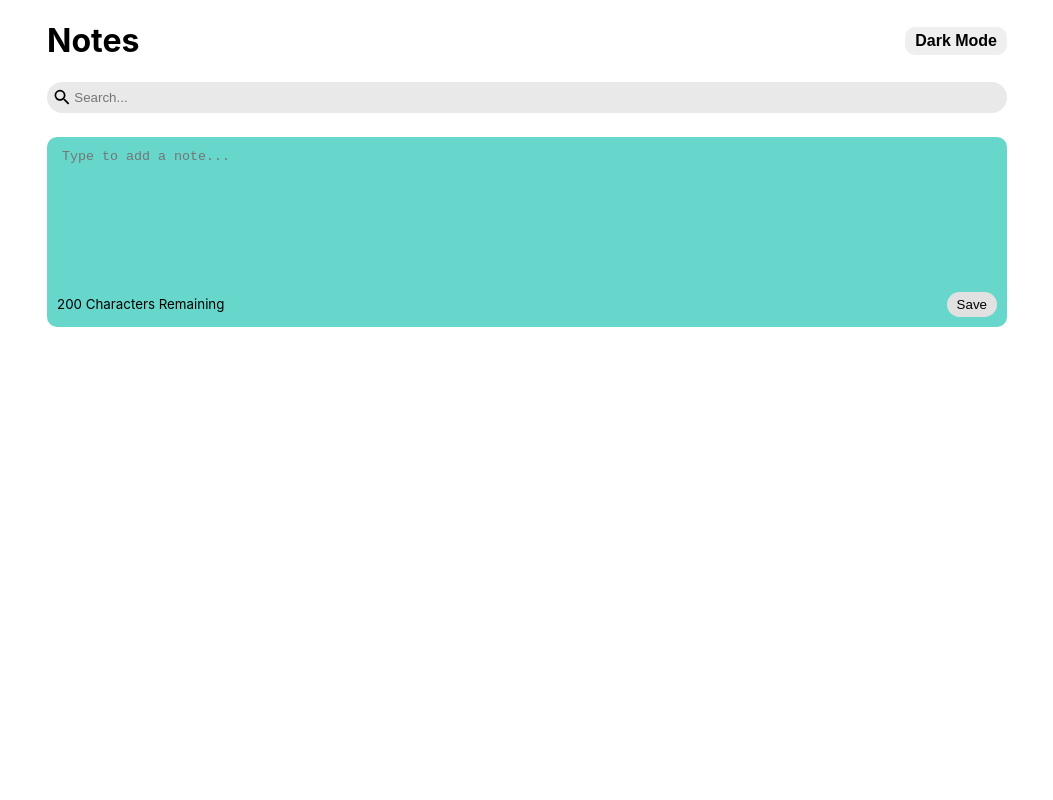
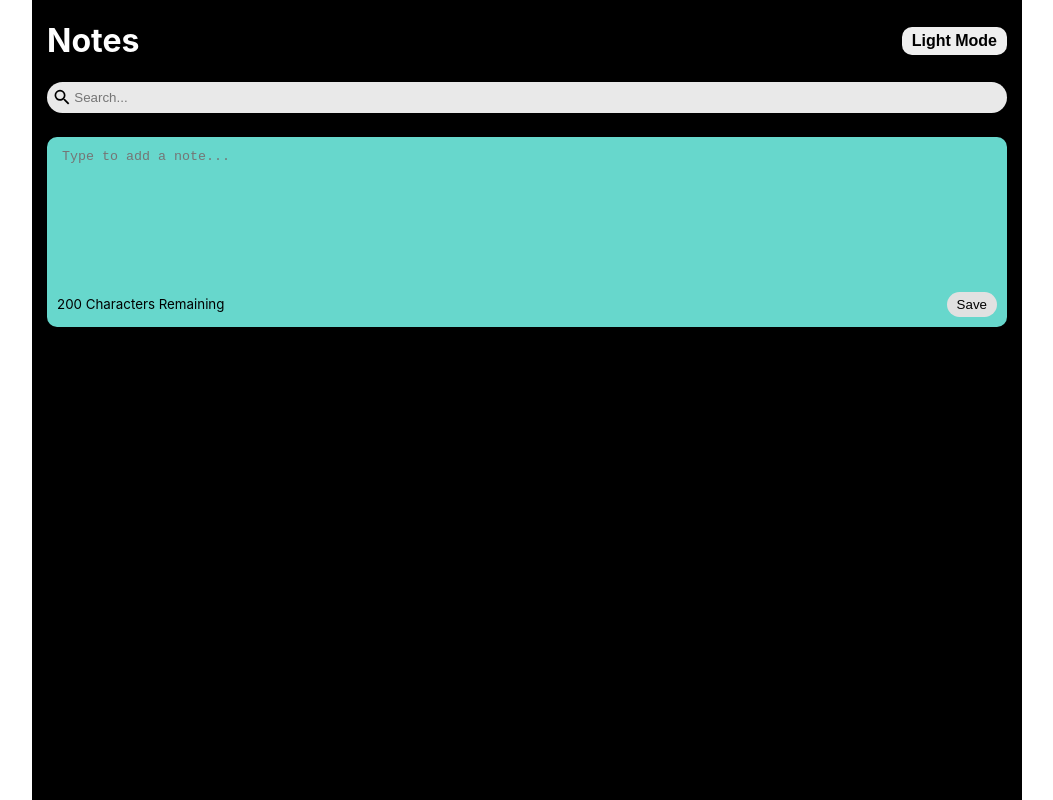
Before and after one commit to jchan3990/notes, a React (Create React App) app in the folder notes-react-app/: page / in a window 1280 px wide. Shown: the whole page, without its empty margins (113-1166 px from the left). Built offline with nearby package versions, Linux system fonts and the light colour scheme; the HTML template or start-up script is replaced by a standard one.

Commit message:
Added mode to localStorage

```diff
--- a/notes-react-app/src/App.jsx
+++ b/notes-react-app/src/App.jsx
@@ -11,11 +11,15 @@ const App = () => {
   const [notes, setNotes] = useState(JSON.parse(localStorage.getItem('react-notes-data')) ?? []);
 
   const [searchText, setSearchText] = useState('');
-  const [modeToggle, setModeToggle] = useState(0);
+  const [modeToggle, setModeToggle] = useState(JSON.parse(localStorage.getItem('react-notes-mode')));
 
   useEffect(() => {
     localStorage.setItem('react-notes-data', JSON.stringify(notes));
   }, [notes])
+
+  useEffect(() => {
+    localStorage.setItem('react-notes-mode', JSON.stringify(modeToggle));
+  }, [modeToggle])
 
   const addNote = (text) => {
     const date = new Date();
```
